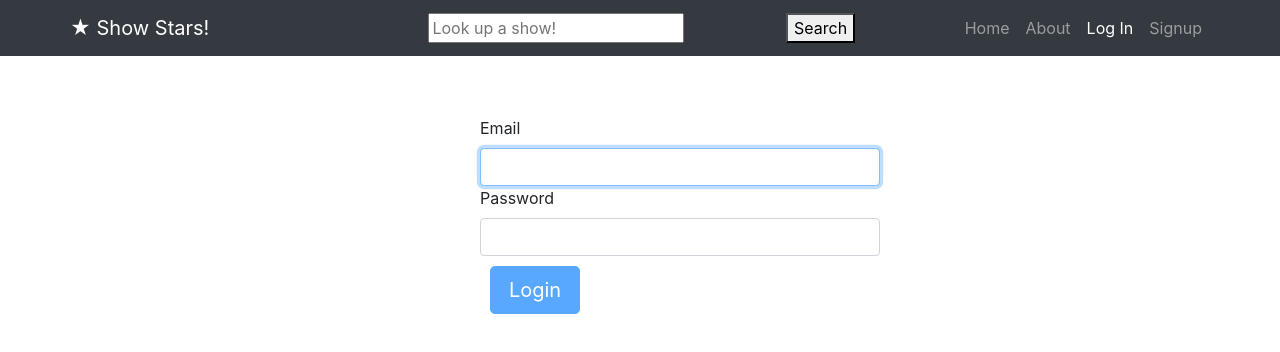
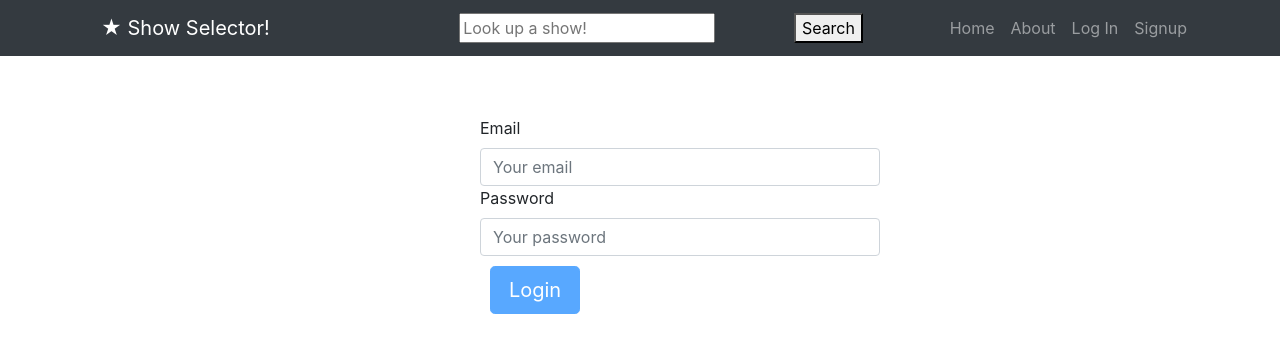
Before and after one commit to EthanBrockway/show-selector, a React (Create React App) app in the folder client/: page /login in a window 1280 px wide. Shown: the top 352 px of the page. Built offline with nearby package versions, Linux system fonts and the light colour scheme.

Commit message:
added login page and log in funtionalitiy

```diff
--- a/client/src/App.js
+++ b/client/src/App.js
@@ -4,19 +4,13 @@ import Login from "./components/login";
 import About from "./components/about";
 import SignupForm from "./components/signupForm";
 import Navigation from "./components/navigation";
+import Profile from "./components/profile";
 import { BrowserRouter, Routes, Route } from "react-router-dom";
 import { searchTvShows } from "./utils/API";
-import {
-  ApolloProvider,
-  ApolloClient,
-  InMemoryCache,
-  createHttpLink,
-} from "@apollo/client";
-const httpLink = createHttpLink({
+import { ApolloProvider, ApolloClient, InMemoryCache } from "@apollo/client";
+
+const client = new ApolloClient({
   uri: "http://localhost:3001/graphql",
-});
-const client = new ApolloClient({
-  link: httpLink,
   cache: new InMemoryCache(),
 });
 export default function App() {
@@ -55,6 +49,7 @@ export default function App() {
           <Route path="/login" element={<Login />} />
           <Route path="/about" element={<About />} />
           <Route path="/signup" element={<SignupForm />} />
+          <Route path="/profile" element={<Profile />} />
         </Routes>
       </BrowserRouter>
     </ApolloProvider>
--- a/client/src/components/home.jsx
+++ b/client/src/components/home.jsx
@@ -4,21 +4,12 @@ const Home = ({ searchedShows }) => {
     <div className="home">
       <div className="container">
         <div className="row align-items-center my-5">
-          <div className="col-lg-7">
+          <div className="col-lg-12">
             {searchedShows?.map((show) => (
               <div key={show.id}>
                 <Card tvShow={show} />
               </div>
             ))}
-          </div>
-          <div className="col-lg-5">
-            <h1 className="font-weight-light">Are you a star?</h1>
-            <p>
-              Welcome to Show Stars! Our application where you, the viewer,
-              ranks shows! With our star rating system you can deliver the
-              perdict on if the show reaches the stars! Or if it's just burnt
-              out! Sign up today and become a true star watcher!
-            </p>
           </div>
         </div>
       </div>
--- a/client/src/components/login.jsx
+++ b/client/src/components/login.jsx
@@ -1,41 +1,76 @@
 import React, { useState } from "react";
-import Form from "react-bootstrap/Form";
-import Button from "react-bootstrap/Button";
+import { Form, Button, Alert } from "react-bootstrap";
+import Auth from "../utils/auth";
 import "../assets/css/login.css";
+import { LOGIN_USER } from "../utils/mutations";
+import { useMutation } from "@apollo/client";
 
 function Login() {
-  const [email, setEmail] = useState("");
-  const [password, setPassword] = useState("");
-
-  function validateForm() {
-    return email.length > 0 && password.length > 0;
-  }
-
-  function handleSubmit(event) {
+  const [userFormData, setUserFormData] = useState({ email: "", password: "" });
+  const [validated] = useState(false);
+  const [showAlert, setShowAlert] = useState(false);
+  const [login, { error }] = useMutation(LOGIN_USER);
+  const handleInputChange = (event) => {
+    const { name, value } = event.target;
+    setUserFormData({ ...userFormData, [name]: value });
+  };
+  const handleFormSubmit = async (event) => {
     event.preventDefault();
-  }
+    const form = event.currentTarget;
+    if (form.checkValidity() === false) {
+      event.preventDefault();
+      event.stopPropagation();
+    }
+    console.log(userFormData);
+    try {
+      const { data } = await login({
+        variables: {
+          ...userFormData,
+        },
+      });
+      console.log(data);
+      Auth.login(data.login.token);
+    } catch (err) {
+      console.log(err);
+      setShowAlert(true);
+    }
+    setUserFormData({
+      email: "",
+      password: "",
+    });
+  };
 
   return (
     <div className="Login">
-      <Form onSubmit={handleSubmit}>
+      <Form Form noValidate validated={validated} onSubmit={handleFormSubmit}>
         <Form.Group size="lg" controlId="email">
           <Form.Label>Email</Form.Label>
           <Form.Control
-            autoFocus
-            type="email"
-            value={email}
-            onChange={(e) => setEmail(e.target.value)}
+            type="text"
+            placeholder="Your email"
+            name="email"
+            onChange={handleInputChange}
+            value={userFormData.email}
+            required
           />
         </Form.Group>
         <Form.Group size="lg" controlId="password">
           <Form.Label>Password</Form.Label>
           <Form.Control
             type="password"
-            value={password}
-            onChange={(e) => setPassword(e.target.value)}
+            placeholder="Your password"
+            name="password"
+            onChange={handleInputChange}
+            value={userFormData.password}
+            required
           />
         </Form.Group>
-        <Button block="true" size="lg" type="submit" disabled={!validateForm()}>
+        <Button
+          block="true"
+          size="lg"
+          type="submit"
+          disabled={!(userFormData.email && userFormData.password)}
+        >
           Login
         </Button>
       </Form>
--- a/client/src/components/navigation.js
+++ b/client/src/components/navigation.js
@@ -1,19 +1,19 @@
-import { NavLink } from "react-router-dom";
+import { Link } from "react-router-dom";
 import React from "react";
-
+import Auth from "../utils/auth";
+import { Nav, Navbar, Container } from "react-bootstrap";
 export default function Navigation({
   handleFormSubmit,
   setSearchInput,
   searchInput,
 }) {
   return (
-    <div className="navigation">
-      <nav className="navbar navbar-expand navbar-dark bg-dark">
-        <div className="container">
-          <NavLink className="navbar-brand" to="/">
-            ★ Show Stars!
-          </NavLink>
-
+    <>
+      <Navbar bg="dark" variant="dark" expand="lg">
+        <Container>
+          <Nav.Link className="navbar-brand" to="/">
+            ★ Show Selector!
+          </Nav.Link>
           <label htmlFor="header-search">
             <span className="visually-hidden"></span>
           </label>
@@ -26,34 +26,36 @@ export default function Navigation({
           <button type="submit" onClickCapture={() => handleFormSubmit()}>
             Search
           </button>
+          <Nav>
+            <Nav.Link className="nav-link" as={Link} to="/">
+              Home
+              <span className="sr-only">(current)</span>
+            </Nav.Link>
 
-          <div>
-            <ul className="navbar-nav ml-auto">
-              <li className="nav-item">
-                <NavLink className="nav-link" to="/">
-                  Home
-                  <span className="sr-only">(current)</span>
-                </NavLink>
-              </li>
-              <li className="nav-item">
-                <NavLink className="nav-link" to="/about">
-                  About
-                </NavLink>
-              </li>
-              <li className="nav-item">
-                <NavLink className="nav-link" to="/login">
+            <Nav.Link className="nav-link" as={Link} to="/about">
+              About
+            </Nav.Link>
+
+            {Auth.loggedIn() ? (
+              <>
+                <Nav.Link as={Link} to="/profile">
+                  Profile Page
+                </Nav.Link>
+                <Nav.Link onClick={Auth.logout}>Logout</Nav.Link>
+              </>
+            ) : (
+              <>
+                <Nav.Link as={Link} to="/login">
                   Log In
-                </NavLink>
-              </li>
-              <li className="nav-item">
-                <NavLink className="nav-link" to="/signup">
+                </Nav.Link>
+                <Nav.Link as={Link} to="/signup">
                   Signup
-                </NavLink>
-              </li>
-            </ul>
-          </div>
-        </div>
-      </nav>
-    </div>
+                </Nav.Link>
+              </>
+            )}
+          </Nav>
+        </Container>
+      </Navbar>
+    </>
   );
 }
--- /dev/null
+++ b/client/src/components/profile.jsx
@@ -0,0 +1,4 @@
+const Profile = () => {
+  return <div>username</div>;
+};
+export default Profile;
--- a/client/src/components/signupForm.js
+++ b/client/src/components/signupForm.js
@@ -20,24 +20,30 @@ const SignupForm = () => {
 
   const handleFormSubmit = async (event) => {
     event.preventDefault();
-
     const form = event.currentTarget;
     if (form.checkValidity() === false) {
       event.preventDefault();
       event.stopPropagation();
     }
+    try {
+      const { data } = await addUser({
+        variables: {
+          ...userFormData,
+        },
+      });
+      console.log(data);
+      console.log(data.AddUser.token);
+      Auth.login(data.AddUser.token);
+    } catch (error) {
+      console.log(error);
+      setShowAlert(true);
+    }
 
-    const { data } = await addUser({
-      variables: { ...userFormData },
+    setUserFormData({
+      username: "",
+      email: "",
+      password: "",
     });
-    console.log(data);
-    // Auth.login(data.token);
-
-    // setUserFormData({
-    //   username: "",
-    //   email: "",
-    //   password: "",
-    // });
   };
   return (
     <div className="SignUp">
--- a/client/src/utils/auth.js
+++ b/client/src/utils/auth.js
@@ -37,7 +37,7 @@ class AuthService {
     // Clear user token and profile data from localStorage
     localStorage.removeItem("id_token");
     // this will reload the page and reset the state of the application
-    window.location.assign("/");
+    window.location.assign("http://localhost:3000/profile");
   }
 }
 
--- a/client/src/utils/mutations.js
+++ b/client/src/utils/mutations.js
@@ -1,8 +1,8 @@
 import { gql } from "@apollo/client";
 
 export const ADD_USER = gql`
-  mutation addUser($username: String!, $email: String!, $password: String!) {
-    addUser(username: $username, email: $email, password: $password) {
+  mutation AddUser($username: String!, $email: String!, $password: String!) {
+    AddUser(username: $username, email: $email, password: $password) {
       token
       user {
         username
@@ -17,8 +17,8 @@ export const LOGIN_USER = gql`
     login(email: $email, password: $password) {
       token
       user {
-        _id
         username
+        email
       }
     }
   }
```
Also changed, not shown: 2 other files (tests, documents, lock files or other folders).
